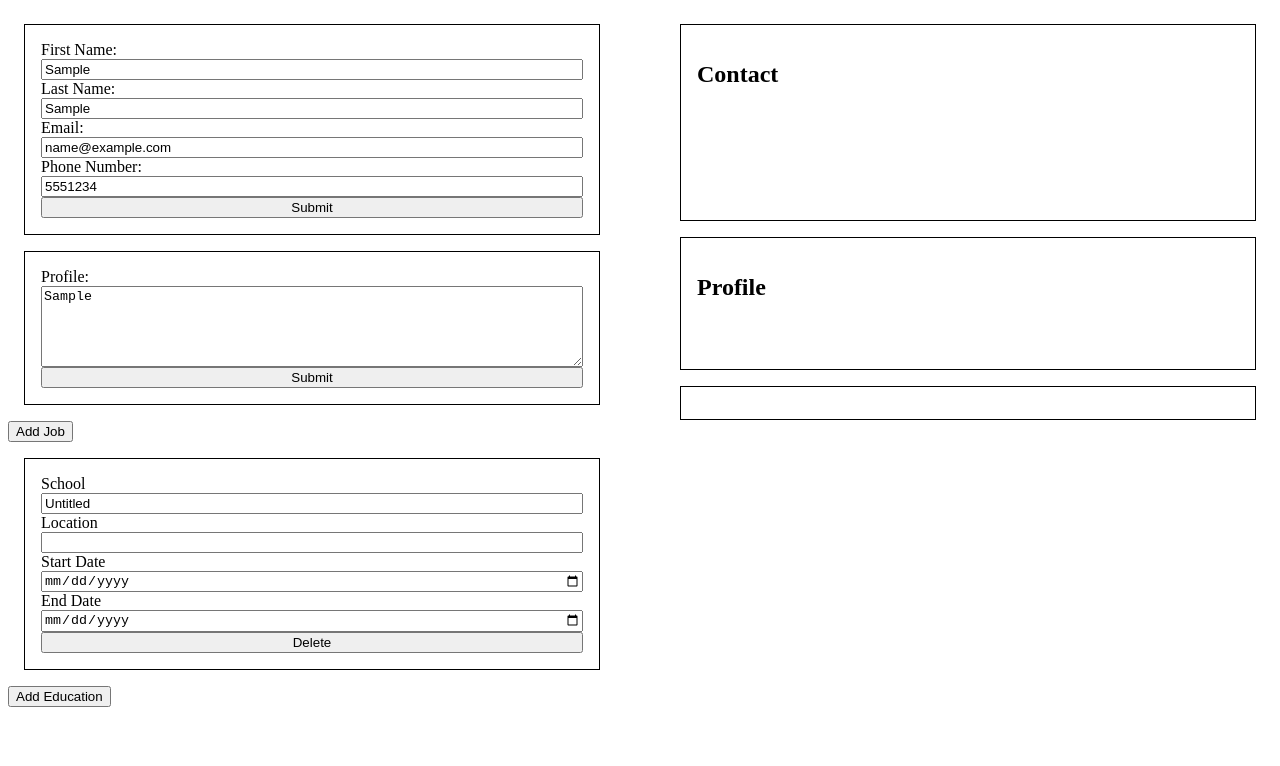
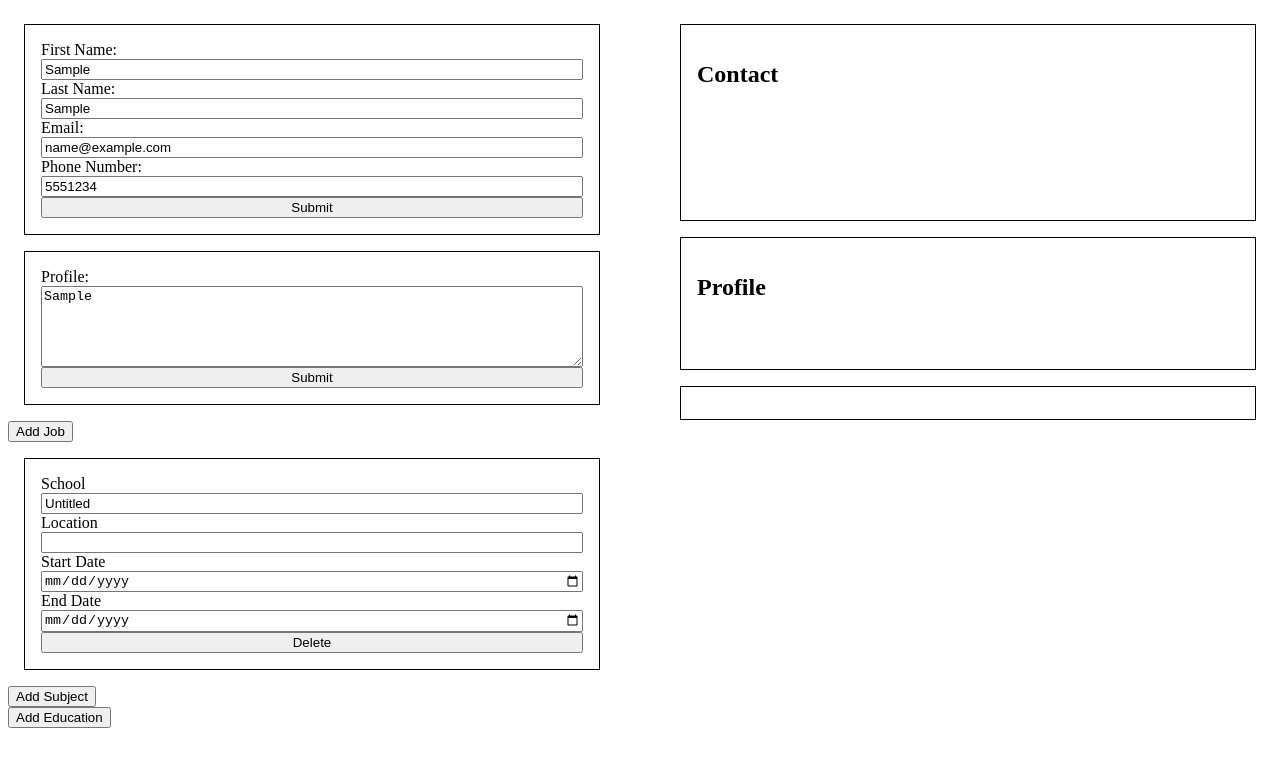
Before and after one commit to Jonathan-Winter-Dev/cv-maker, a React (Vite) app: page / in a window 1280 px wide. Both pictures are taken after typing "Sample", "Sample", "name@example.com", "5551234", "Sample" into the empty fields and a click on the button "Add Education". Shown: the top 766 px of the page. Built offline with nearby package versions, Linux system fonts and the light colour scheme.

Commit message:
add add subject button & handler

```diff
--- a/src/education/Education.jsx
+++ b/src/education/Education.jsx
@@ -7,26 +7,4 @@ export default class Education {
     this.id = id ?? crypto.randomUUID();
     this.subjects = [];
   }
-
-  getSubjects() {
-    return [...this.subjects];
-  }
-
-  updateSubjects(newArr) {
-    this.subjects = newArr;
-  }
-
-  addSubject() {
-    const newArr = [...this.subjects];
-    newArr.push(new Subject());
-    this.subjects = newArr;
-  }
 }
-
-class Subject {
-  constructor(subject, grade, id) {
-    this.subject = subject;
-    this.grade = grade;
-    this.id = id ?? crypto.randomUUID();
-  }
-}
--- a/src/education/EducationForm.jsx
+++ b/src/education/EducationForm.jsx
@@ -1,10 +1,10 @@
 import Education from "./Education";
 import SubjectForm from "./SubjectForm";
+import Subject from "./Subject";
 
 export default function EducationForm({ updateEduction, schools }) {
   function handleChange(e) {
     const newArr = schools.map((item) => {
-      console.log(e, item.id);
       if (item.id === e.target.dataset.id) {
         return { ...item, [e.target.id]: e.target.value };
       } else {
@@ -24,12 +24,26 @@ export default function EducationForm({ updateEduction, schools }) {
     updateEduction(newArr);
   }
 
+  function handleAddSubject(e) {
+    const newArr = schools.map((item) => {
+      if (item.id === e.target.dataset.id) {
+        const newSubjectsArr = [...item.subjects];
+        newSubjectsArr.push(new Subject());
+        return { ...item, subjects: newSubjectsArr };
+      } else {
+        return item;
+      }
+    });
+    updateEduction(newArr);
+  }
+
   const Forms = schools.map((school) => {
     const subjects = school.subjects.map((subject) => {
-      return <SubjectForm />;
+      return <SubjectForm subject={subject} />;
     });
 
     return (
+      <div className="educationFormContainer">
         <form action="" onSubmit={(e) => e.preventDefault()} key={school.id}>
           <label htmlFor="school">School</label>
           <input
@@ -71,6 +85,11 @@ export default function EducationForm({ updateEduction, schools }) {
             Delete
           </button>
         </form>
+        <>{subjects}</>
+        <button data-id={school.id} onClick={handleAddSubject}>
+          Add Subject
+        </button>
+      </div>
     );
   });
 
--- /dev/null
+++ b/src/education/Subject.js
@@ -0,0 +1,7 @@
+export default class Subject {
+  constructor(name, grade, id) {
+    this.name = name;
+    this.grade = grade;
+    this.id = id ?? crypto.randomUUID();
+  }
+}
--- a/src/education/SubjectForm.jsx
+++ b/src/education/SubjectForm.jsx
@@ -1,10 +1,6 @@
-import Education from "./Education";
-
 export default function SubjectForm({ subject, handleUpdate }) {
-  function handleSubjectUpdate(e) {}
-
   return (
-    <form action="" key={subject.id} onSubmit={(e) => e.preventDefault()}>
+    <form key={subject.id} action="" onSubmit={(e) => e.preventDefault()}>
       <label htmlFor="name">Name</label>
       <input
         onChange={handleUpdate}
```
Lines whose indentation alone changed are shown as unchanged.
